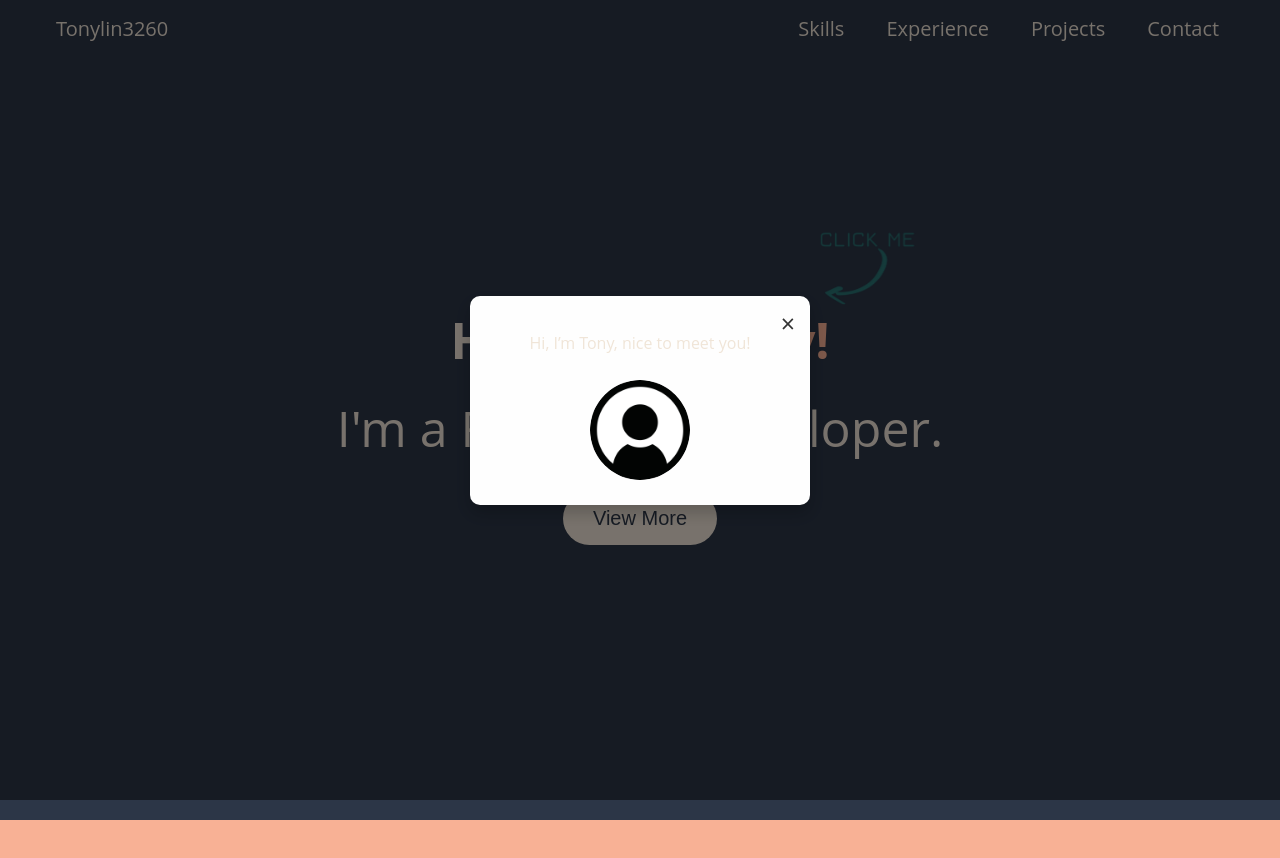
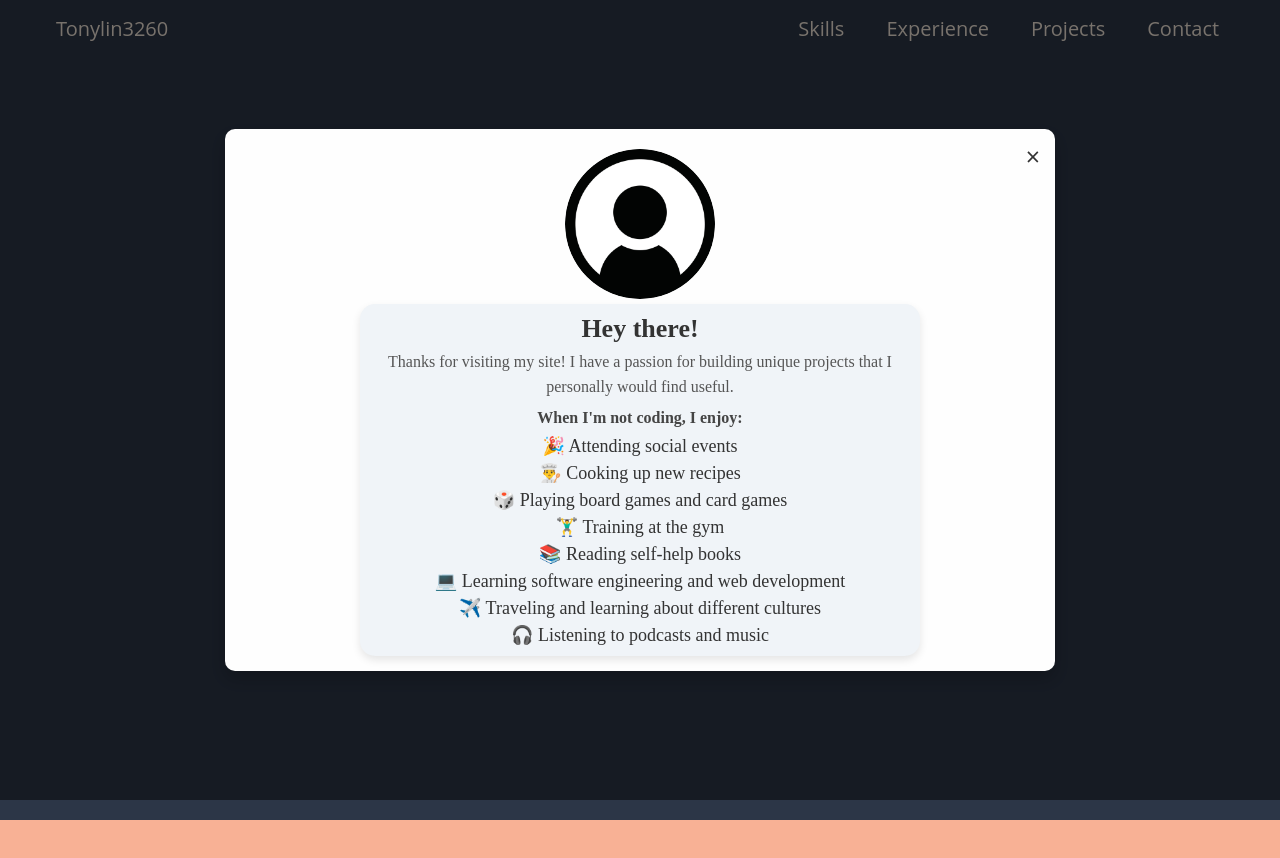
Before and after one commit to Tonyl3260/Portfolio, a plain HTML site: page index.html in a window 1280 px wide. Both pictures are taken after a click on the element "Tony!". Shown: the top 858 px of the page. Drawn offline with Linux system fonts and the light colour scheme.

Commit message:
popup page

```diff
--- a/index.html
+++ b/index.html
@@ -31,15 +31,32 @@
         <img src="public/clickme.png" alt="Click Me" class="click-me" />
         <p>I'm a Full Stack Developer.</p>
         <button id="viewMoreButton" onclick="scrollToSection('skills')">View More</button>
-      </section>
+    </section>
 
-      <div class="popup-container" id="popup-container">
+    <div class="popup-container" id="popup-container">
         <div class="popup">
-          <span class="close" id="close-popup">&times;</span>
-          <p>Hi, I’m Tony, nice to meet you!</p>
-          <img src="public/webpfp.jpg" alt="Profile Picture" class="popup-image" />
+            <span class="close" id="close-popup">&times;</span>
+            <img src="public/webpfp.jpg" alt="Profile Picture" class="popup-image" />
+            <div class="about-me-container">
+                <h2>Hey there!</h2>
+                <p>Thanks for visiting my site! I have a passion for building unique projects that I personally would
+                    find useful.
+                </p>
+                <h4>When I'm not coding, I enjoy:</h4>
+                <ul>
+                    <li>🎉 Attending social events</li>
+                    <li>👨‍🍳 Cooking up new recipes</li>
+                    <li>🎲 Playing board games and card games</li>
+                    <li>🏋️‍♂️ Training at the gym</li>
+                    <li>📚 Reading self-help books</li>
+                    <li>💻 Learning software engineering and web development</li>
+                    <li>✈️ Traveling and learning about different cultures</li>
+                    <li>🎧 Listening to podcasts and music</li>
+                </ul>
+            </div>
+            </ul>
         </div>
-      </div>
+    </div>
 
     <!-- Skills Section -->
     <section id="skills" class="skills">
--- a/scss/components/_clickme.scss
+++ /dev/null
@@ -1,10 +0,0 @@
-.click-me {
-    position: absolute;
-    top: 28%; /* Adjust to position dynamically based on the screen */
-    left: 64%; /* Adjust based on responsiveness */
-    width: 100px; /* Adjust size */
-    opacity: 0;
-    transform: translateY(-100px);
-    animation: slideInDown 1s ease-out forwards;
-    animation-delay: 2s;
-  }
--- a/scss/components/_popup.scss
+++ b/scss/components/_popup.scss
@@ -1,32 +1,25 @@
+.click-me {
+  position: absolute;
+  top: 28%; /* Adjust to position dynamically based on the screen */
+  left: 64%; /* Adjust based on responsiveness */
+  width: 100px; /* Adjust size */
+  opacity: 0;
+  transform: translateY(-100px);
+  animation: slideInDown 1s ease-out forwards;
+  animation-delay: 2s;
+}
+
 .popup-container {
-  display: none; /* Initially hidden */
+  display: none;
   position: fixed;
   z-index: 9999;
   left: 0;
   top: 0;
   width: 100%;
   height: 100%;
-  background-color: rgba(0, 0, 0, 0.5); /* Semi-transparent background */
+  background-color: rgba(0, 0, 0, 0.5);
   justify-content: center;
   align-items: center;
-}
-
-.popup {
-  background-color: #fefefe;
-  padding: 20px;
-  border-radius: 10px;
-  box-shadow: 0 8px 16px rgba(0, 0, 0, 0.2);
-  width: 300px;
-  text-align: center;
-  position: relative;
-  animation: fadeIn 0.3s ease-out;
-}
-
-.popup img {
-  width: 100px;
-  height: auto;
-  border-radius: 50%;
-  margin-top: 10px;
 }
 
 .popup .close {
@@ -41,3 +34,81 @@
 .popup .close:hover {
   color: red;
 }
+
+.popup {
+  background-color: #fefefe;
+  color: black;
+  padding: 15px;  /* Reduced padding for a more compact look */
+  border-radius: 10px;
+  box-shadow: 0 8px 16px rgba(0, 0, 0, 0.2);
+  width: 800px;  /* You can reduce this if it's still too large */
+  text-align: center;
+  position: relative;
+  animation: fadeIn 0.3s ease-out;
+}
+
+.popup img {
+  width: 150px;  /* Reduced image size for a better fit */
+  height: auto;
+  border-radius: 50%;
+  margin-top: 5px;
+}
+
+.about-me-container {
+  background-color: #f0f4f8; /* Light background to make it stand out */
+  padding: 5px;  /* Reduced padding */
+  border-radius: 15px;
+  max-width: 550px;  /* Reduced max-width for a smaller container */
+  margin: 0 auto;  /* Centers the container */
+  text-align: center;
+  font-family: 'Lora', serif; /* Choose a clean, friendly font */
+  box-shadow: 0 4px 8px rgba(0, 0, 0, 0.1); /* Adds a subtle shadow for depth */
+}
+
+.about-me-container h2 {
+  font-size: 26px;  /* Slightly smaller font size */
+  color: #333; /* A slightly dark color for contrast */
+  margin: 5px;
+}
+
+.about-me-container p {
+  font-size: 16px;  /* Smaller font size for paragraph text */
+  color: #555; /* A softer gray for secondary text */
+  line-height: 1.6;
+  margin: 5px;
+}
+.about-me-container h4{
+  font-size: 16px;  /* Smaller font size for paragraph text */
+  color: #444;
+  line-height: 1.6;
+  margin: 0px;
+}
+
+.about-me-container ul {
+  list-style-type: none;
+  padding: 0;
+  margin:5px;
+}
+
+.about-me-container ul li {
+  font-size: 18px;
+  color: #333;
+  margin-bottom: 5px;  /* Slightly tighter margin */
+}
+
+.about-me-container ul li::before {
+  color: #ff6b6b;
+  font-weight: bold;
+  display: inline-block;
+  width: 1em;
+  margin-left: -1em;
+}
+
+.about-me-container ul li span {
+  margin-right: 10px; /* Add some space between emoji and text */
+}
+
+.about-me-container ul li:hover {
+  color: #0070f3; /* Adds a subtle color change on hover */
+  transition: color 0.3s ease;
+}
--- a/scss/styles.scss
+++ b/scss/styles.scss
@@ -7,4 +7,3 @@
 @import 'components/project';
 @import 'components/experience';
 @import 'components/skills';
-@import 'components/clickme';
```
Also changed, not shown: css/styles.css, 1 other file.
